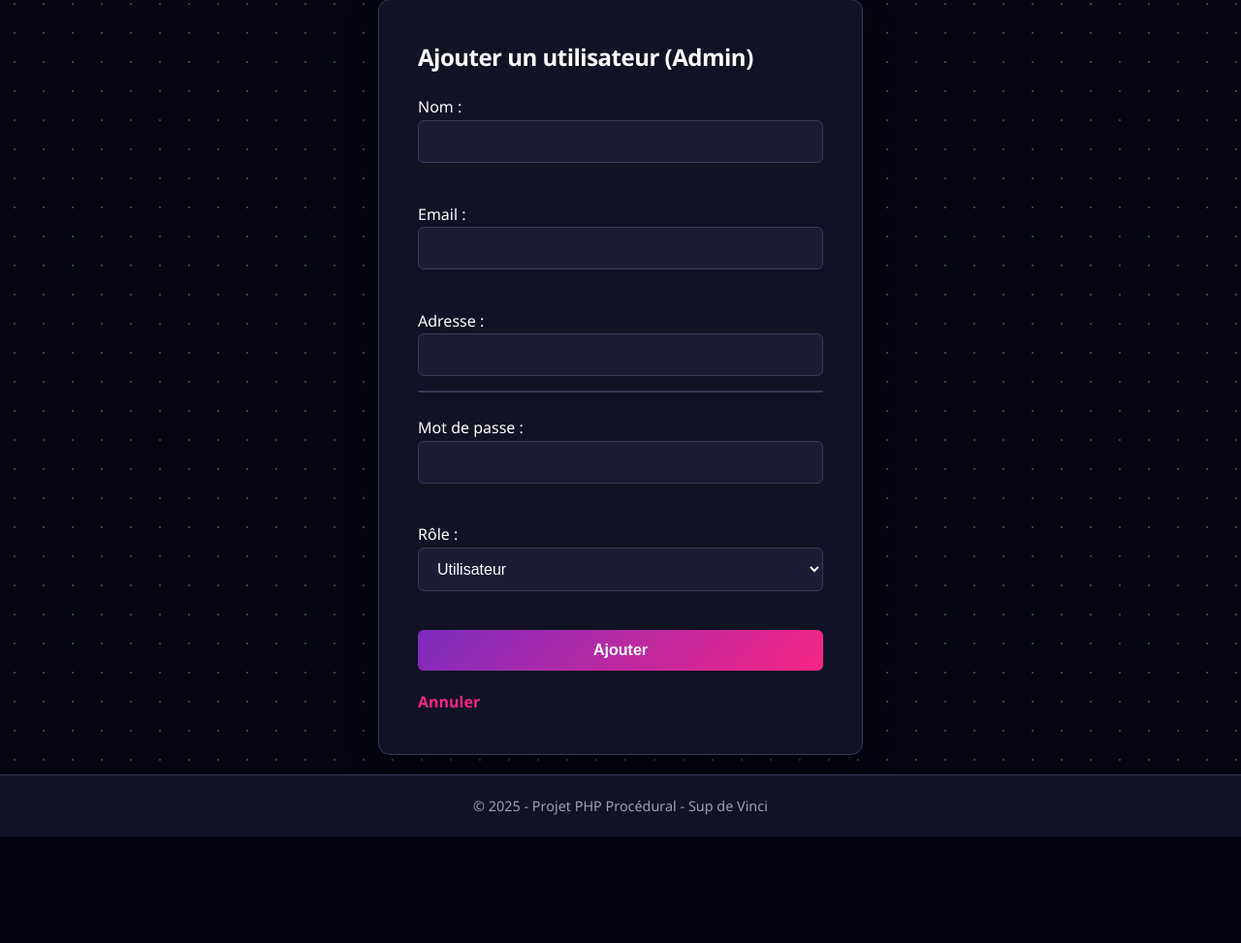
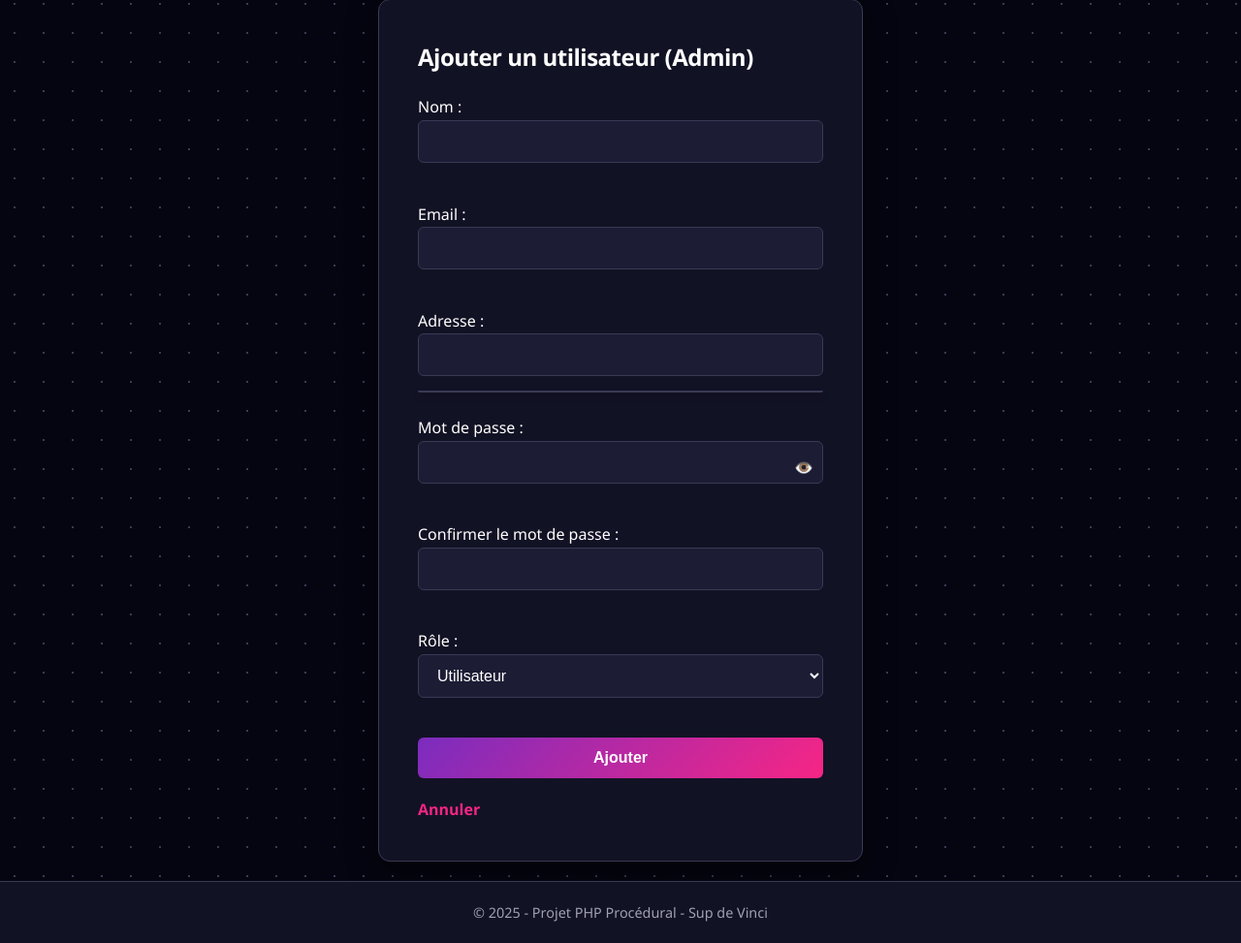
Before and after one commit to Detruni/cour_php, a PHP site: page /admin_add.php in a window 1280 px wide. Shown: the part 131-1104 px from the top of the page at 97% size. Before the commit the page ends 994 px from the top, so only its background shows below. Run offline with PHP 8.4, Linux system fonts and the light colour scheme; the visitor is signed in with stand-in values (Sample User, id 1).

Commit message:
Feature : Ajout confirmation mot de passe sur Admin Add

```diff
--- a/admin_add.php
+++ b/admin_add.php
@@ -12,25 +12,28 @@ if ($_SESSION['user_role'] != 1) {
 $pdo = getDB();
 
 if ($_SERVER['REQUEST_METHOD'] === 'POST') {
-    // Récupération des données du formulaire
+    // Récupération des données
     $nom = trim($_POST['nom']);
     $email = trim($_POST['email']);
     $adresse = trim($_POST['adresse']);
     $password = trim($_POST['password']);
-    $role_id = intval($_POST['role']); // On récupère le rôle choisi
+    $confirm_password = trim($_POST['confirm_password']); // Nouveau champ
+    $role_id = intval($_POST['role']);
 
     // Validations basiques
-    if ($nom === "" || $email === "" || $adresse === "" || $password === "") {
+    if ($nom === "" || $email === "" || $adresse === "" || $password === "" || $confirm_password === "") {
         $error = "Tous les champs sont obligatoires.";
+    } elseif ($password !== $confirm_password) {
+        // Nouvelle vérification
+        $error = "Les mots de passe ne correspondent pas.";
     } elseif (emailExiste($pdo, $email)) {
         $error = "Cet email est déjà utilisé.";
     } else {
-        // Hashage
+        // Si tout est bon, on hash et on enregistre
         $passwordHash = password_hash($password, PASSWORD_DEFAULT);
 
-        // Création avec le rôle spécifique
         if (creerUtilisateur($pdo, $nom, $email, $adresse, $passwordHash, $role_id)) {
-            header("Location: admin.php"); // Retour à la liste
+            header("Location: admin.php");
             exit;
         } else {
             $error = "Erreur lors de l'ajout.";
@@ -64,7 +67,14 @@ if ($_SERVER['REQUEST_METHOD'] === 'POST') {
                 <input type="text" name="adresse" id="addressInput" autocomplete="off" required>
                 <ul id="suggestions"></ul>
             </div><br>
-            Mot de passe : <br><input type="password" name="password" required><br><br>
+            <label>Mot de passe :</label>
+            <div class="password-container" style="position: relative;">
+                <input type="password" name="password" id="passwordInput" required>
+                <span id="togglePassword" style="position: absolute; right: 10px; top: 15px; cursor: pointer;">👁️</span>
+            </div><br>
+
+            <label>Confirmer le mot de passe :</label>
+            <input type="password" name="confirm_password" required><br><br>
 
             Rôle : <br>
             <select name="role">
```
